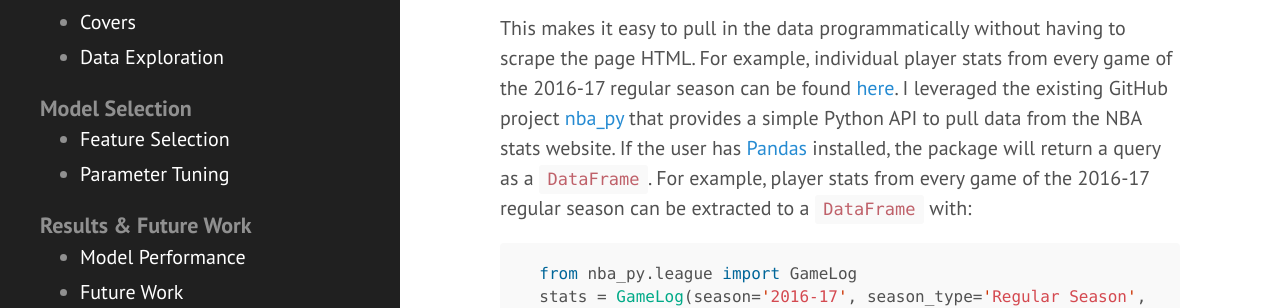
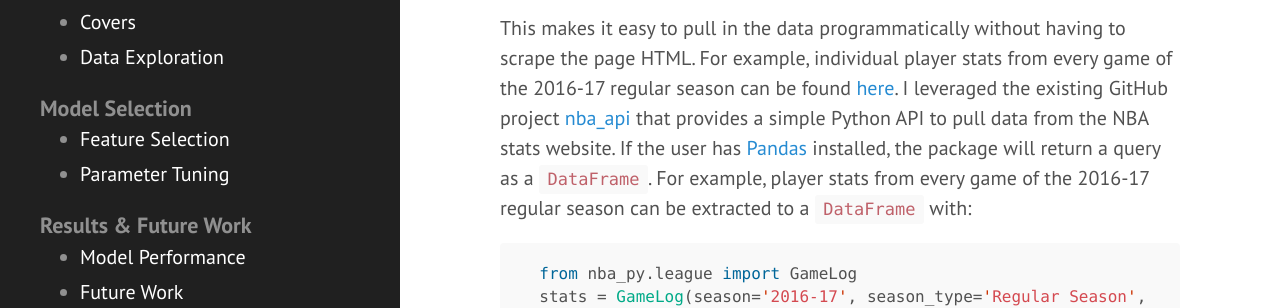
Before and after one commit to klane/databall, a Jekyll site: the page built from docs/_pages/stats.md, in a window 1280 px wide and 900 px high. Shown: the part 364-672 px from the top of the window. Built offline with Jekyll 4.4.1, drawn with Linux system fonts in a browser that asks for light colours; formulas are drawn with MathJax 3.

````diff
--- a/docs/_pages/stats.md
+++ b/docs/_pages/stats.md
@@ -12,7 +12,7 @@ The NBA provides a wealth of basic and advanced stats on their website [stats.nb
   stats.nba.com/stats/{endpoint}/?{params}
 ```
 
-This makes it easy to pull in the data programmatically without having to scrape the page HTML. For example, individual player stats from every game of the 2016-17 regular season can be found [here](http://stats.nba.com/stats/leaguegamelog/?LeagueID=00&Season=2016-17&SeasonType=Regular Season&PlayerOrTeam=P&Sorter=PTS&Direction=DESC). I leveraged the existing GitHub project [nba_py](https://github.com/seemethere/nba_py) that provides a simple Python API to pull data from the NBA stats website. If the user has [Pandas](http://pandas.pydata.org/) installed, the package will return a query as a [`DataFrame`](http://pandas.pydata.org/pandas-docs/stable/generated/pandas.DataFrame.html). For example, player stats from every game of the 2016-17 regular season can be extracted to a `DataFrame` with:
+This makes it easy to pull in the data programmatically without having to scrape the page HTML. For example, individual player stats from every game of the 2016-17 regular season can be found [here](http://stats.nba.com/stats/leaguegamelog/?LeagueID=00&Season=2016-17&SeasonType=Regular Season&PlayerOrTeam=P&Sorter=PTS&Direction=DESC). I leveraged the existing GitHub project [nba_api](https://github.com/swar/nba_api) that provides a simple Python API to pull data from the NBA stats website. If the user has [Pandas](http://pandas.pydata.org/) installed, the package will return a query as a [`DataFrame`](http://pandas.pydata.org/pandas-docs/stable/generated/pandas.DataFrame.html). For example, player stats from every game of the 2016-17 regular season can be extracted to a `DataFrame` with:
 
 ```python
   from nba_py.league import GameLog
````
